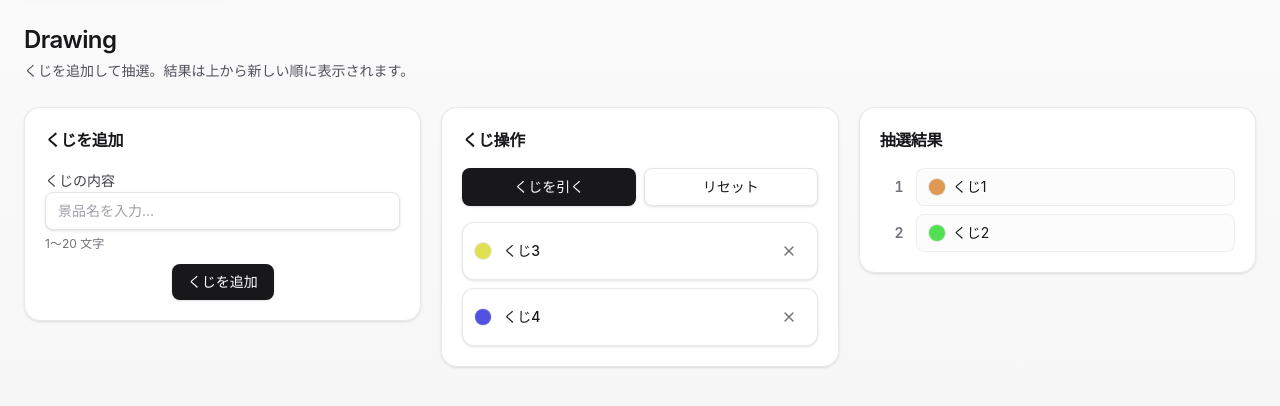
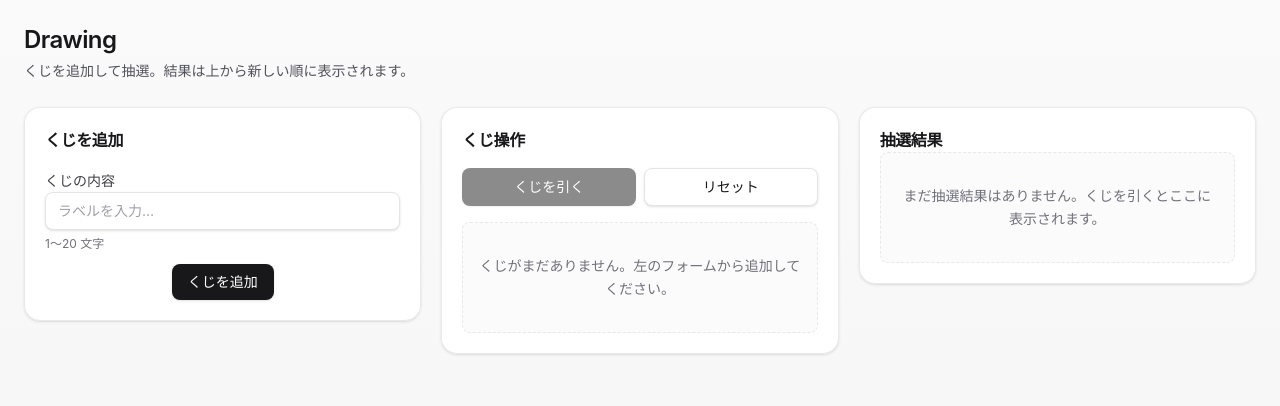
Before and after one commit to gnkm/drawing, a React (Vite) app: page / in a window 1280 px wide. Shown: the top 406 px of the page. Built offline with nearby package versions, Linux system fonts and the light colour scheme.

Commit message:
feat: Reducer完成。イベントハンドラー定義。

```diff
--- a/src/app.tsx
+++ b/src/app.tsx
@@ -4,9 +4,6 @@ import { DrawingLayout } from "@/components/drawing/drawing-layout";
 export function App() {
   return (
     <AppShell>
-      <a className="skip-link" href="#drawing-main">
-        メインコンテンツへスキップ
-      </a>
       <main
         className="mx-auto w-full max-w-7xl px-4 py-6 sm:px-6"
         id="drawing-main"
--- a/src/components/drawing/add-kuji-form.tsx
+++ b/src/components/drawing/add-kuji-form.tsx
@@ -1,11 +1,15 @@
 import { buttonClassName, inputClassName } from "@/ui";
 
-export function AddKujiForm() {
+export function AddKujiForm({ onAdd }: { onAdd: (label: string) => void }) {
   return (
     <form
       className="space-y-3"
       onSubmit={(event) => {
         event.preventDefault();
+        const formData = new FormData(event.target as HTMLFormElement);
+        const label = formData.get("kuji-label") as string;
+        onAdd(label);
+        event.target.reset();
       }}
     >
       <div className="space-y-1.5">
@@ -21,7 +25,7 @@ export function AddKujiForm() {
           id="kuji-label"
           maxLength={20}
           name="kuji-label"
-          placeholder="景品名を入力…"
+          placeholder="ラベルを入力…"
           spellCheck={true}
           type="text"
         />
--- a/src/components/drawing/add-kuji-section.tsx
+++ b/src/components/drawing/add-kuji-section.tsx
@@ -1,14 +1,14 @@
 import { cardClassName, sectionTitleClassName } from "@/ui";
 import { AddKujiForm } from "./add-kuji-form";
 
-export function AddKujiSection() {
+export function AddKujiSection({ onAdd }: { onAdd: (label: string) => void }) {
   return (
     <section aria-labelledby="add-kuji-heading" className={cardClassName}>
       <h2 className={sectionTitleClassName} id="add-kuji-heading">
         くじを追加
       </h2>
       <div className="mt-4">
-        <AddKujiForm />
+        <AddKujiForm onAdd={onAdd} />
       </div>
     </section>
   );
--- a/src/components/drawing/box-operations-section.tsx
+++ b/src/components/drawing/box-operations-section.tsx
@@ -10,12 +10,16 @@ import { KujiCard } from "./kuji-card";
 
 type BoxOperationsSectionProps = {
   box: Kuji[];
-  onRemoveKuji?: (id: string) => void;
+  onRemove: (id: string) => void;
+  onDraw: () => void;
+  onClear: () => void;
 };
 
 export function BoxOperationsSection({
   box,
-  onRemoveKuji,
+  onRemove,
+  onDraw,
+  onClear,
 }: BoxOperationsSectionProps) {
   return (
     <section aria-labelledby="box-operations-heading" className={cardClassName}>
@@ -24,8 +28,12 @@ export function BoxOperationsSection({
       </h2>
       <div className="mt-4 space-y-4">
         <div className="grid grid-cols-2 gap-2">
-          <DrawButton className="w-full" />
-          <ClearButton className="w-full" />
+          <DrawButton
+            className="w-full"
+            disabled={box.length === 0}
+            onDraw={onDraw}
+          />
+          <ClearButton className="w-full" onClear={onClear} />
         </div>
         {box.length === 0 ? (
           <p className={emptyStateClassName}>
@@ -34,7 +42,7 @@ export function BoxOperationsSection({
         ) : (
           <ul className="flex list-none flex-col gap-2 p-0">
             {box.map((kuji) => (
-              <KujiCard key={kuji.id} kuji={kuji} onRemove={onRemoveKuji} />
+              <KujiCard key={kuji.id} kuji={kuji} onRemove={onRemove} />
             ))}
           </ul>
         )}
--- a/src/components/drawing/draw-button.tsx
+++ b/src/components/drawing/draw-button.tsx
@@ -4,7 +4,7 @@ import { buttonClassName } from "@/ui";
 type DrawButtonProps = {
   className?: string;
   disabled?: boolean;
-  onDraw?: () => void;
+  onDraw: () => void;
 };
 
 export function DrawButton({
--- a/src/components/drawing/drawing-layout.tsx
+++ b/src/components/drawing/drawing-layout.tsx
@@ -1,45 +1,32 @@
+import { useReducer } from "react";
+import { drawingReducer } from "@/lib/drawing/reducer";
+
 import { AddKujiSection } from "./add-kuji-section";
 import { BoxOperationsSection } from "./box-operations-section";
 import { ResultsSection } from "./results-section";
 
 export function DrawingLayout() {
-  const drawResults = [
-    {
-      order: 1,
-      kuji: {
-        label: "くじ1",
-        color: "hsl(30, 70%, 60%)",
-      },
-    },
-    {
-      order: 2,
-      kuji: {
-        label: "くじ2",
-        color: "hsl(120, 70%, 60%)",
-      },
-    },
-  ];
-
-  const box = [
-    {
-      id: "3",
-      label: "くじ3",
-      color: "hsl(60, 70%, 60%)",
-    },
-    {
-      id: "4",
-      label: "くじ4",
-      color: "hsl(240, 70%, 60%)",
-    },
-  ];
+  const [state, dispatch] = useReducer(drawingReducer, {
+    box: [],
+    results: [],
+  });
+  const drawResults = state.results;
+  const box = state.box;
 
   return (
     <div className="drawing-layout">
       <div className="drawing-layout__add">
-        <AddKujiSection />
+        <AddKujiSection
+          onAdd={(label: string) => dispatch({ type: "addKuji", label })}
+        />
       </div>
       <div className="drawing-layout__operations">
-        <BoxOperationsSection box={box} />
+        <BoxOperationsSection
+          box={box}
+          onRemove={(id: string) => dispatch({ type: "removeKuji", id })}
+          onDraw={() => dispatch({ type: "drawKuji" })}
+          onClear={() => dispatch({ type: "clear" })}
+        />
       </div>
       <div className="drawing-layout__results">
         <ResultsSection results={drawResults} />
--- a/src/components/drawing/kuji-card.tsx
+++ b/src/components/drawing/kuji-card.tsx
@@ -5,7 +5,7 @@ import { iconButtonClassName } from "@/ui";
 
 type KujiCardProps = {
   kuji: Kuji;
-  onRemove?: (id: string) => void;
+  onRemove: (id: string) => void;
 };
 
 export function KujiCard({ kuji, onRemove }: KujiCardProps) {
@@ -28,7 +28,7 @@ export function KujiCard({ kuji, onRemove }: KujiCardProps) {
         <button
           aria-label={`「${kuji.label}」を削除`}
           className={iconButtonClassName}
-          onClick={() => onRemove?.(kuji.id)}
+          onClick={() => onRemove(kuji.id)}
           type="button"
         >
           <X aria-hidden="true" className="size-4" />
--- /dev/null
+++ b/src/lib/drawing/reducer.ts
@@ -0,0 +1,62 @@
+import type { DrawResult } from "./draw";
+import type { Kuji } from "./kuji";
+
+type DrawingState = {
+  box: Kuji[];
+  results: DrawResult[];
+};
+
+type DrawingAction =
+  | { type: "addKuji"; label: string }
+  | { type: "removeKuji"; id: string }
+  | { type: "drawKuji" }
+  | { type: "clear" };
+
+function createKuji(label: string): Kuji {
+  return {
+    id: crypto.randomUUID(),
+    label,
+    color: `hsl(${Math.floor(Math.random() * 360)}, 70%, 60%)`,
+  };
+}
+
+function createDrawResult(results: DrawResult[], kuji: Kuji): DrawResult {
+  return {
+    order: results.length + 1,
+    kuji: { label: kuji.label, color: kuji.color },
+  };
+}
+
+export function drawingReducer(
+  state: DrawingState,
+  action: DrawingAction,
+): DrawingState {
+  switch (action.type) {
+    case "addKuji":
+      return { ...state, box: [...state.box, createKuji(action.label)] };
+    case "removeKuji":
+      return {
+        ...state,
+        box: state.box.filter((kuji) => kuji.id !== action.id),
+      };
+    case "drawKuji": {
+      if (state.box.length === 0) {
+        return state;
+      }
+      const index = Math.floor(Math.random() * state.box.length);
+      const drawn = state.box[index];
+      if (!drawn) {
+        return state;
+      }
+      return {
+        ...state,
+        box: state.box.filter((kuji) => kuji.id !== drawn.id),
+        results: [createDrawResult(state.results, drawn), ...state.results],
+      };
+    }
+    case "clear":
+      return { ...state, box: [], results: [] };
+    default:
+      return state;
+  }
+}
```
